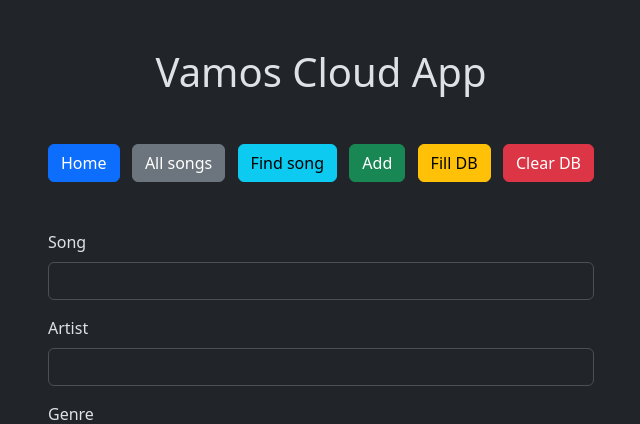
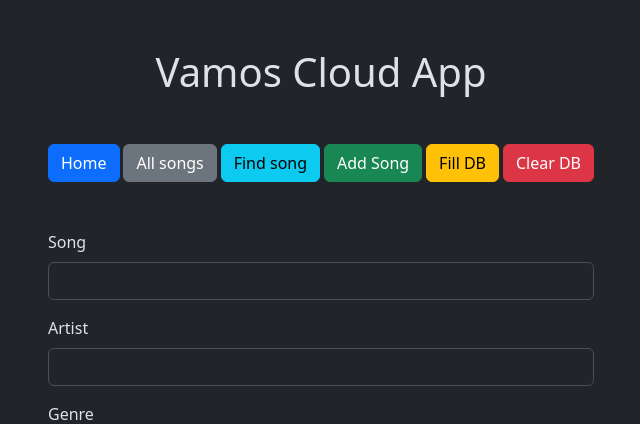
Before and after one commit to kayozelke/VamosCloudApp, a Flask app: page /add_track in a window 1280 px wide. Shown: the top 424 px of the page, without its empty margins (319-959 px from the left). Run offline with Flask 3, Linux system fonts and the light colour scheme.

Commit message:
button changed

```diff
--- a/app/templates/components/dashboard.html
+++ b/app/templates/components/dashboard.html
@@ -5,7 +5,7 @@
             <a class="btn btn-secondary" href="{{ url_for('tracks') }}">All songs</a>
             <button type="button" class="btn btn-info" data-bs-toggle="modal" data-bs-target="#exampleModal">Find
                 song</button>
-            <a class="btn btn-success" href="{{ url_for('add_track_form') }}">Add</a>
+            <a class="btn btn-success" href="{{ url_for('add_track_form') }}">Add Song</a>
             <a class="btn btn-warning" href="{{ url_for('init') }}">Fill DB</a>
             <a class="btn btn-danger" href="{{ url_for('delete_all') }}">Clear DB</a>
         </div>
```
